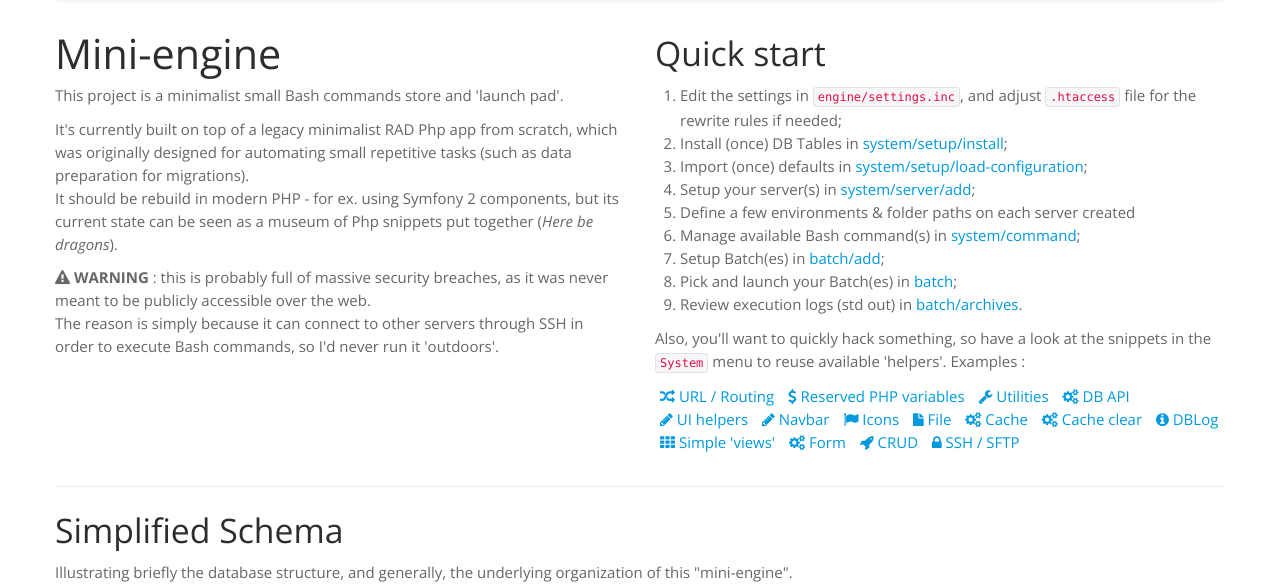
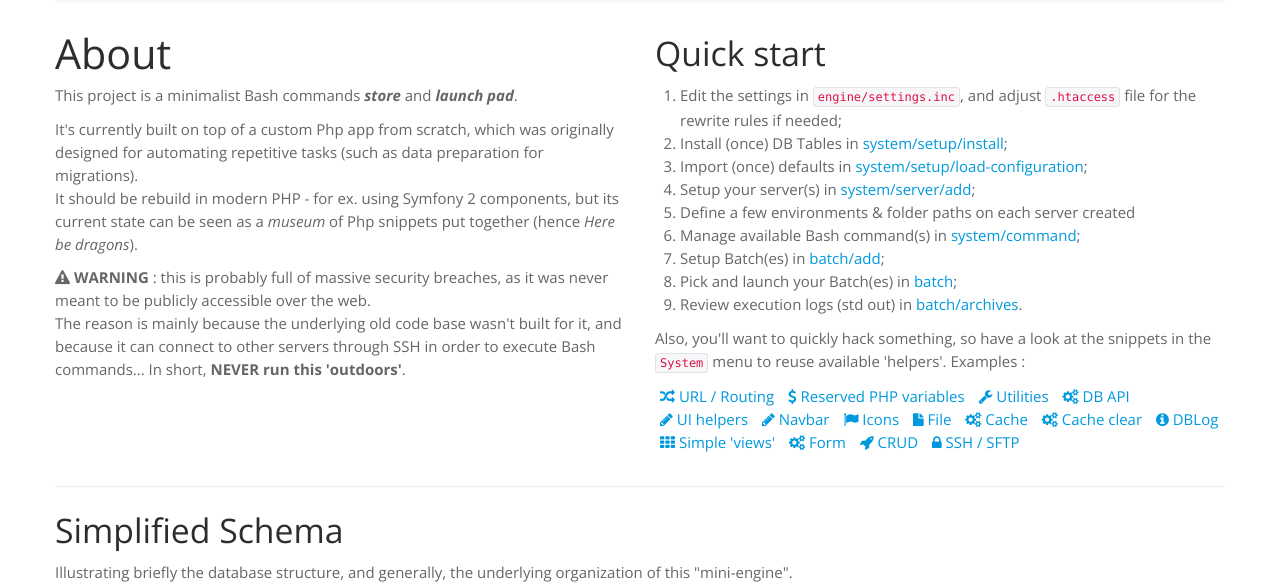
Before and after one commit to Paulmicha/mini-engine.bashpad, a PHP site: page /mini-engine/ in a window 1280 px wide. Shown: the part 55-641 px from the top of the page. Run offline with PHP 8.4, Linux system fonts and the light colour scheme; data that the repository does not hold is empty; some libraries are stand-ins or nearby versions.

Commit message:
More description update + begin testing server import

```diff
--- a/theme/index.tpl.php
+++ b/theme/index.tpl.php
@@ -8,13 +8,13 @@
 print grid( array(
     array(
 
-        "<h1>$head_page_title</h1>
-<p>This project is a minimalist small Bash commands store and 'launch pad'.</p>
-<p>It's currently built on top of a legacy minimalist RAD Php app from scratch,
-which was originally designed for automating small repetitive tasks (such as data preparation for migrations).<br>
-It should be rebuild in modern PHP - for ex. using Symfony 2 components, but its current state can be seen as a museum of Php snippets put together (<em>Here be dragons</em>).</p>
+        "<h1>About</h1>
+<p>This project is a minimalist Bash commands <strong><em>store</em></strong> and <strong><em>launch pad</em></strong>.</p>
+<p>It's currently built on top of a custom Php app from scratch,
+which was originally designed for automating repetitive tasks (such as data preparation for migrations).<br>
+It should be rebuild in modern PHP - for ex. using Symfony 2 components, but its current state can be seen as a <em>museum</em> of Php snippets put together (hence <em>Here be dragons</em>).</p>
 <p><strong><i class='icon-warning-sign'></i> WARNING</strong> : this is probably full of massive security breaches, as it was never meant to be publicly accessible over the web.<br>
-The reason is simply because it can connect to other servers through SSH in order to execute Bash commands, so I'd never run it 'outdoors'.</p>",
+The reason is mainly because the underlying old code base wasn't built for it, and because it can connect to other servers through SSH in order to execute Bash commands... In short, <strong>NEVER run this 'outdoors'</strong>.</p>",
 
         "<h2>Quick start</h2>
 <ol>
```
Also changed, not shown: config/presets/servers/Testing-Server.php (added, +8 -0 lines), README.txt.
